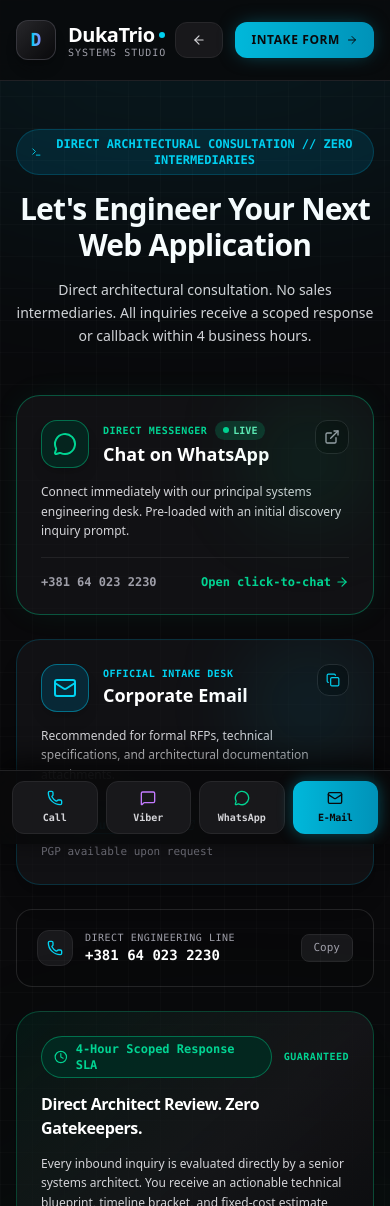
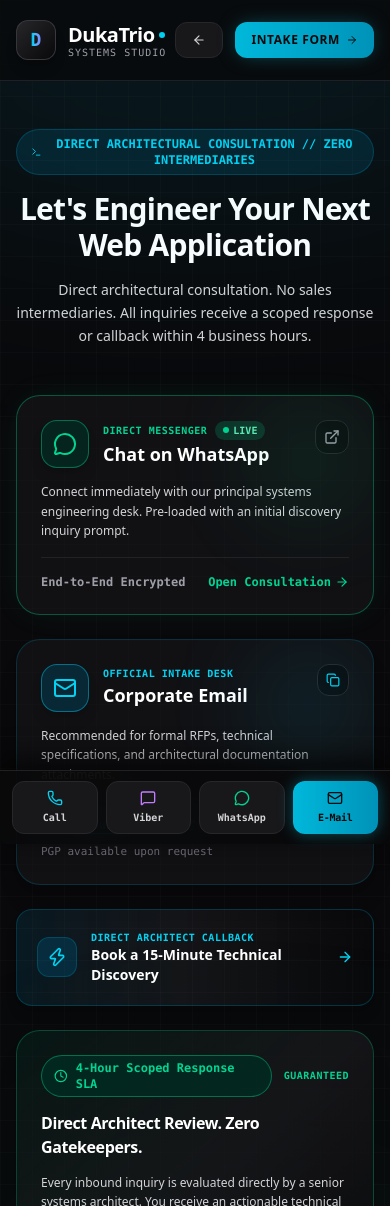
Before and after one commit to lastshelter/dukatriohomepage, a Next.js app: page /contact in a window 390 px wide. Shown: the top 1206 px of the page. Built offline with nearby package versions, Linux system fonts and the light colour scheme.

Commit message:
fix(contact): remove direct phone strings and streamline discovery CTA

```diff
--- a/src/components/contact/ContactDirectChannels.tsx
+++ b/src/components/contact/ContactDirectChannels.tsx
@@ -12,16 +12,13 @@
   Server,
   ArrowRight,
   ExternalLink,
-  Phone,
   Zap,
 } from "lucide-react";
 
 export default function ContactDirectChannels(): React.JSX.Element {
   const [emailCopied, setEmailCopied] = useState(false);
-  const [phoneCopied, setPhoneCopied] = useState(false);
 
   const corporateEmail = "office@dukatrio.com";
-  const primaryPhone = "+381 64 023 2230";
   const whatsappUrl =
     "https://wa.me/381640232230?text=Hello%20DukaTrio,%20I'd%20like%20to%20request%20an%20architectural%20consultation%20for%20my%20project.";
 
@@ -35,19 +32,9 @@
     }
   };
 
-  const handleCopyPhone = async () => {
-    try {
-      await navigator.clipboard.writeText("+381640232230");
-      setPhoneCopied(true);
-      setTimeout(() => setPhoneCopied(false), 2200);
-    } catch {
-      // Fallback
-    }
-  };
-
   return (
     <div className="space-y-6">
-      {/* 1. DIRECT WHATSAPP ACTION CARD */}
+      {/* 1. DIRECT WHATSAPP ACTION CARD (NO PLAIN TEXT PHONE DISPLAY) */}
       <a
         href={whatsappUrl}
         target="_blank"
@@ -87,9 +74,9 @@
         </p>
 
         <div className="mt-4 pt-4 border-t border-zinc-800/80 flex flex-wrap items-center justify-between gap-2 text-xs font-mono">
-          <span className="text-zinc-400 font-semibold">{primaryPhone}</span>
+          <span className="text-zinc-400 font-semibold">End-to-End Encrypted</span>
           <span className="text-emerald-400 font-bold flex items-center gap-1 group-hover:translate-x-1 transition-transform">
-            <span>Open click-to-chat</span>
+            <span>Open Consultation</span>
             <ArrowRight className="w-3.5 h-3.5" />
           </span>
         </div>
@@ -150,34 +137,28 @@
         </div>
       </div>
 
-      {/* 3. DIRECT PHONE DESK OPTION */}
-      <div className="p-5 rounded-2xl bg-zinc-950/80 border border-zinc-800/90 flex items-center justify-between gap-4 font-mono text-xs">
-        <div className="flex items-center gap-3">
-          <div className="w-9 h-9 rounded-xl bg-zinc-900 border border-zinc-800 flex items-center justify-center text-cyan-400 shrink-0">
-            <Phone className="w-4 h-4" />
+      {/* 3. BOOK A 15-MINUTE TECHNICAL DISCOVERY CTA */}
+      <a
+        href="#intake"
+        className="block p-5 rounded-2xl bg-gradient-to-r from-cyan-950/40 via-zinc-900/80 to-zinc-950 border border-cyan-800/50 hover:border-cyan-500/60 transition-all duration-300 group shadow-lg"
+      >
+        <div className="flex items-center justify-between gap-3">
+          <div className="flex items-center gap-3.5">
+            <div className="w-10 h-10 rounded-xl bg-cyan-950/80 border border-cyan-800/60 flex items-center justify-center text-cyan-400 group-hover:scale-105 transition-transform shrink-0">
+              <Zap className="w-5 h-5 text-cyan-400" />
+            </div>
+            <div>
+              <span className="text-[10px] font-mono text-cyan-400 uppercase tracking-wider font-bold block">
+                Direct Architect Callback
+              </span>
+              <h4 className="text-sm font-bold text-white group-hover:text-cyan-300 transition-colors">
+                Book a 15-Minute Technical Discovery
+              </h4>
+            </div>
           </div>
-          <div>
-            <span className="text-[10px] text-zinc-400 uppercase tracking-wider block">
-              Direct Engineering Line
-            </span>
-            <a
-              href="tel:+381640232230"
-              className="text-sm font-bold text-white hover:text-cyan-400 transition-colors"
-            >
-              +381 64 023 2230
-            </a>
-          </div>
+          <ArrowRight className="w-4 h-4 text-cyan-400 group-hover:translate-x-1 transition-transform shrink-0" />
         </div>
-
-        <button
-          type="button"
-          onClick={handleCopyPhone}
-          aria-label="Copy phone number"
-          className="py-1.5 px-3 rounded-lg bg-zinc-900 border border-zinc-800 hover:border-zinc-700 text-zinc-400 hover:text-zinc-200 text-[11px] transition cursor-pointer"
-        >
-          {phoneCopied ? "Copied" : "Copy"}
-        </button>
-      </div>
+      </a>
 
       {/* 4. RESPONSE GUARANTEE BADGE: 4-HOUR SCOPED RESPONSE SLA */}
       <div className="p-6 rounded-3xl bg-gradient-to-br from-emerald-950/40 via-zinc-900/80 to-zinc-950 border border-emerald-500/30 space-y-3.5 shadow-xl relative overflow-hidden">
```
